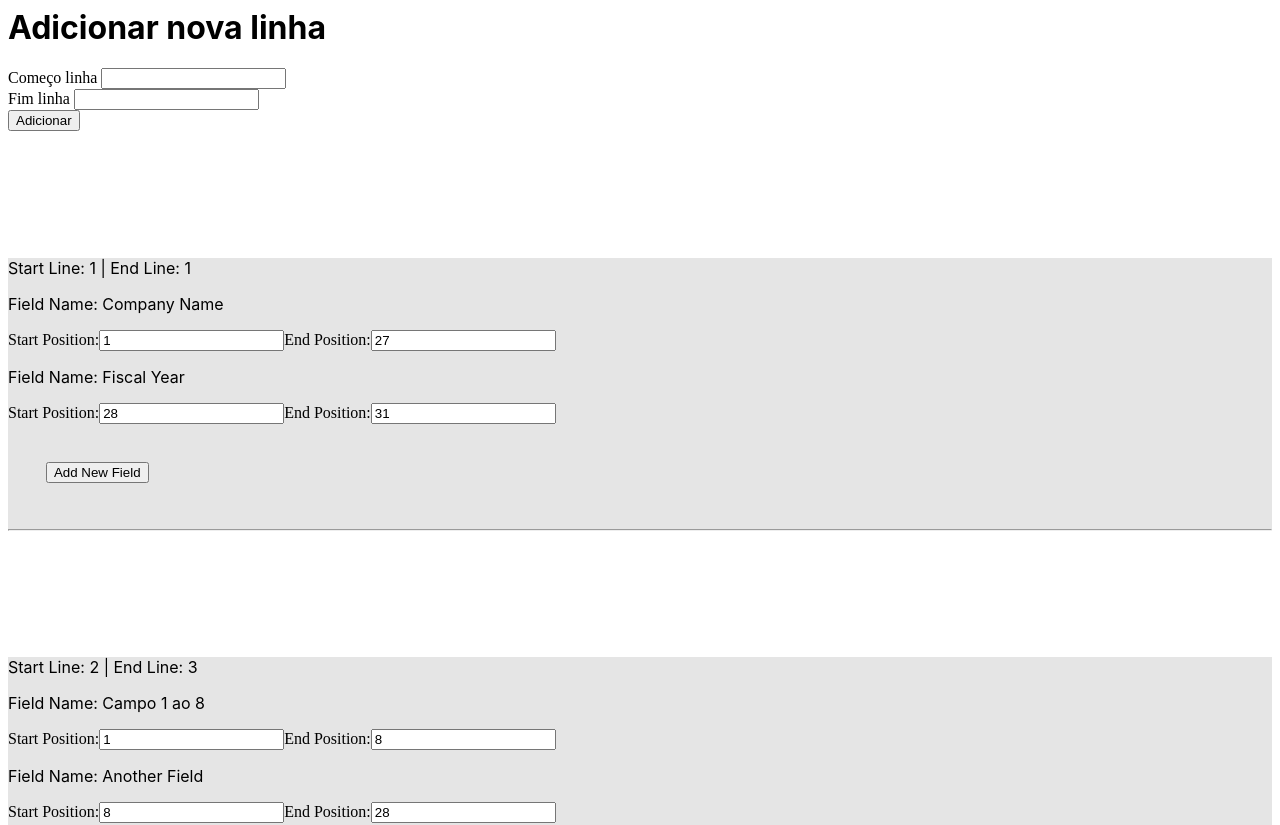
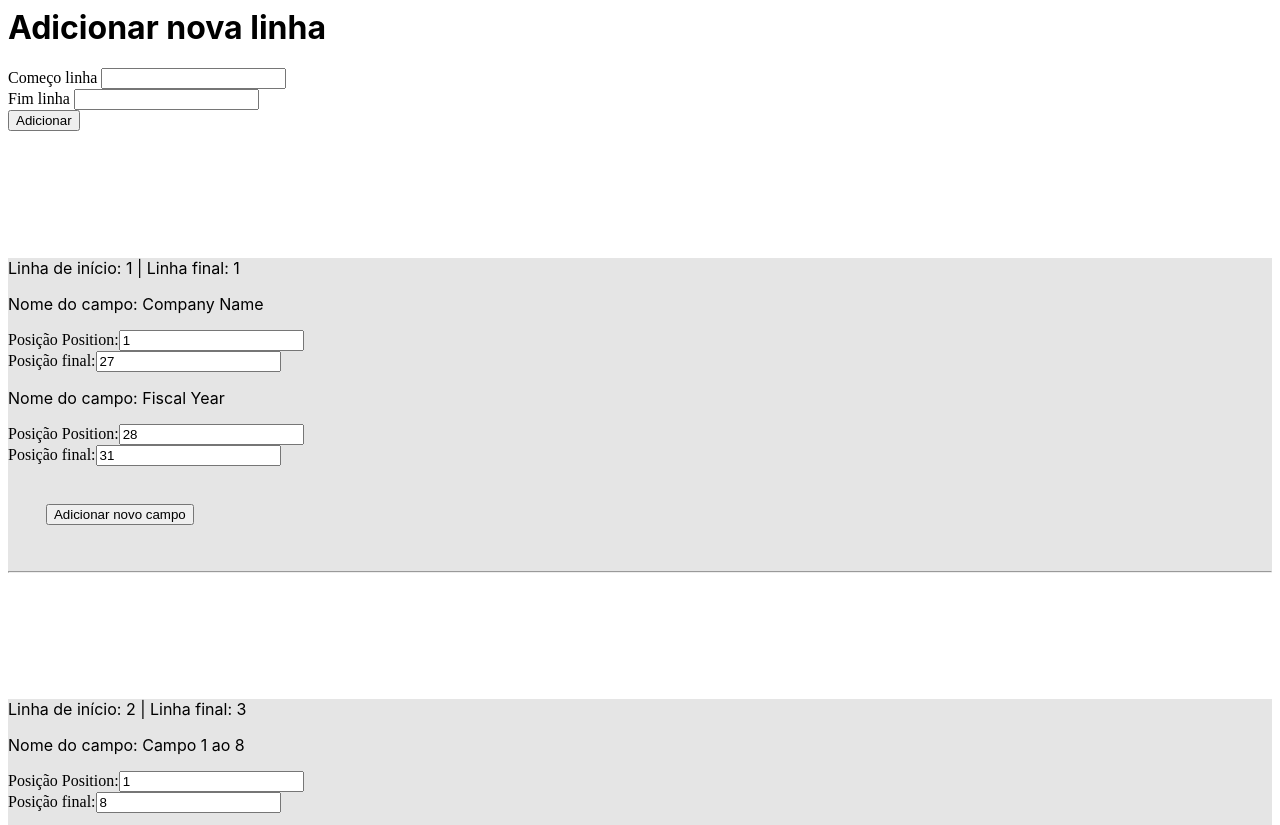
Before and after one commit to matefs/formulario-instrucoes-react, a React (Create React App) app: page / in a window 1280 px wide. Shown: the top 825 px of the page. Built offline with nearby package versions, Linux system fonts and the light colour scheme.

Commit message:
refactor: texts translated to portuguese

```diff
--- a/src/LineInstructions.jsx
+++ b/src/LineInstructions.jsx
@@ -71,8 +71,8 @@ function Form() {
 
   return (
     <div>
-{/*       <pre> {JSON.stringify(lineInstructions, null, 2)} </pre>
- */}
+      {/*       <pre> {JSON.stringify(lineInstructions, null, 2)} </pre>
+       */}
       <div>
         <h1>Adicionar nova linha</h1>
         <form onSubmit={handleSubmit}>
@@ -96,17 +96,20 @@ function Form() {
         </form>
       </div>
 
-      <div >
+      <div>
         {lineInstructions.map((line, lineIndex) => (
-          <div style={{backgroundColor:'rgba(0,0,0,.1)', marginTop:'10%'}} key={lineIndex}>
+          <div
+            style={{ backgroundColor: 'rgba(0,0,0,.1)', marginTop: '10%',   }}
+            key={lineIndex}
+          >
             <p>
-              Start Line: {line.startLine} | End Line: {line.endLine}
+              Linha de início: {line.startLine} | Linha final: {line.endLine}
             </p>
             {line.fields.map((field, fieldIndex) => (
               <div key={fieldIndex}>
-                <p>Field Name: {field.name}</p>
+                <p>Nome do campo: {field.name}</p>
                 <label>
-                  Start Position:
+                  Posição Position:
                   <input
                     type="text"
                     value={field.startPos}
@@ -120,8 +123,9 @@ function Form() {
                     }
                   />
                 </label>
+                <br />
                 <label>
-                  End Position:
+                  Posição final:
                   <input
                     type="text"
                     value={field.endPos}
@@ -137,8 +141,11 @@ function Form() {
                 </label>
               </div>
             ))}
-            <button style={{margin:'3%'}} onClick={() => handleAddField(lineIndex)}>
-              Add New Field
+            <button
+              style={{ margin: '3%' }}
+              onClick={() => handleAddField(lineIndex)}
+            >
+              Adicionar novo campo
             </button>
             <hr />
           </div>
```
